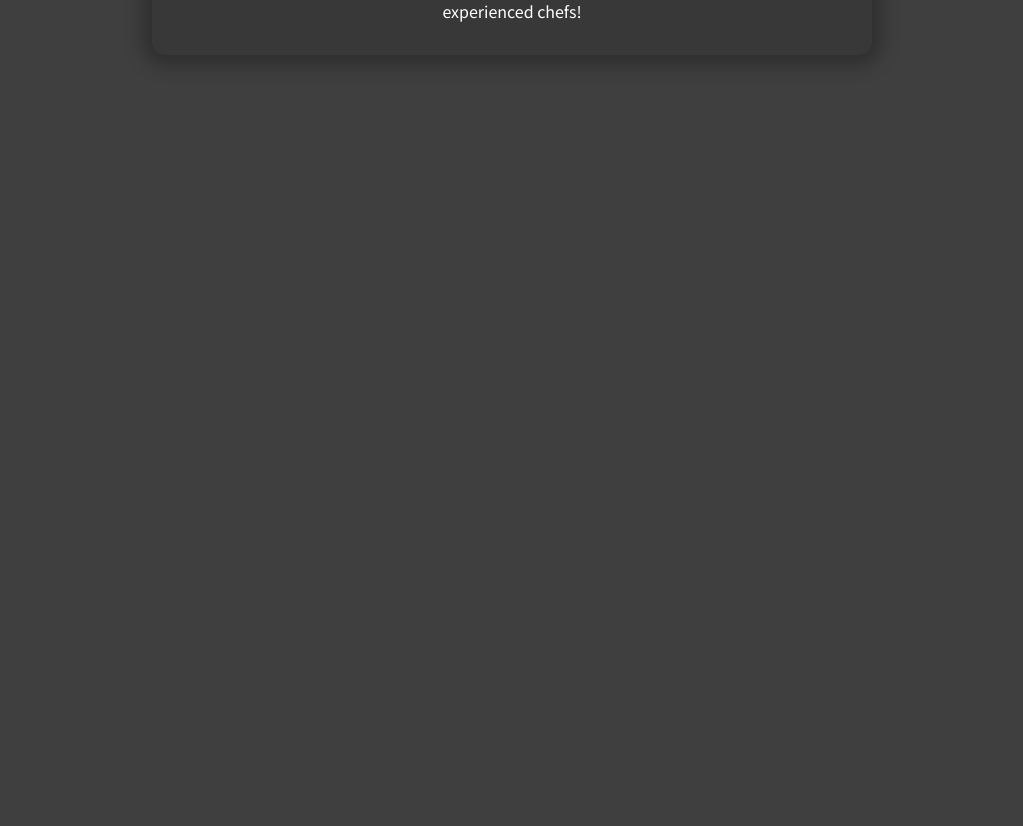
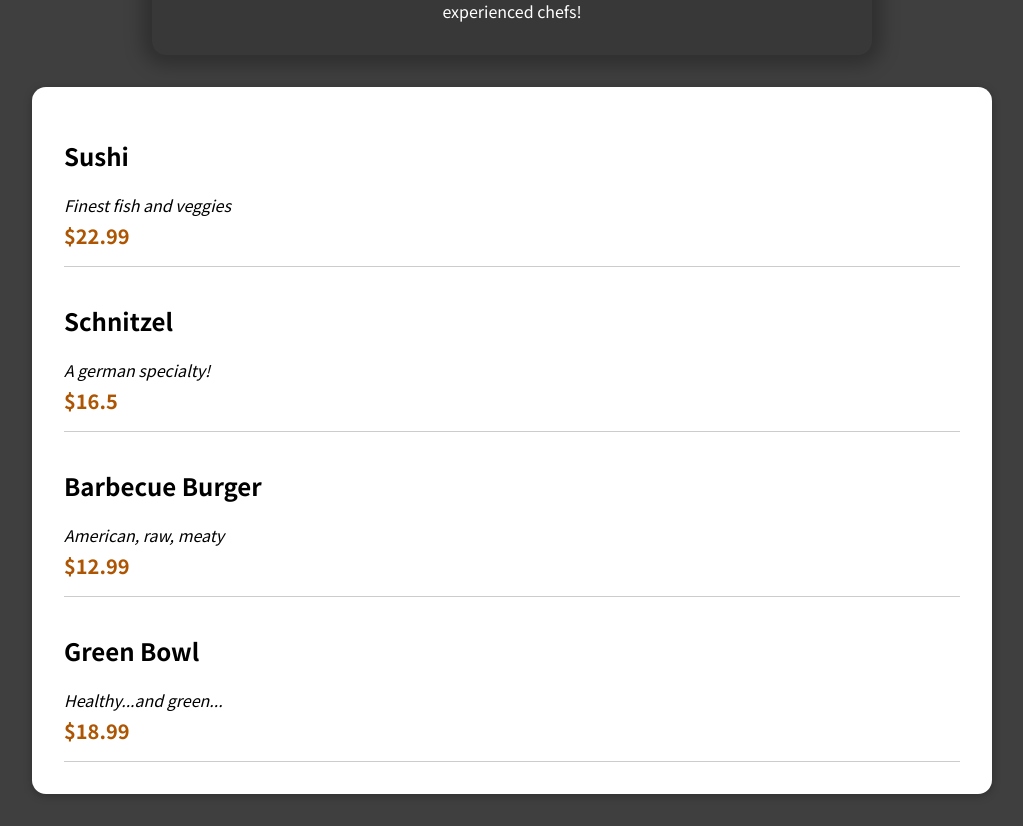
Before and after one commit to VivekPaswan24/React_Resturant_Website, a React (Create React App) app: page / in a window 1280 px wide. Shown: the part 418-1244 px from the top of the page, without its empty margins (128-1151 px from the left). Before the commit the page ends 800 px from the top, so only its background shows below. Built offline with nearby package versions, Linux system fonts and the light colour scheme.

Commit message:
Meal Items Added On MealList Component

```diff
--- a/src/App.js
+++ b/src/App.js
@@ -1,12 +1,15 @@
 import React from "react";
 import Header from "./components/Layouts/Header/Header";
 import ResturantSummary from "./components/Layouts/ResturantSummary/ResturantSummary";
+import Meals from "./components/Meals/Meals";
+
 
 function App() {
   return (
     <React.Fragment>
       <Header></Header>
       <ResturantSummary />
+     <Meals/>
     </React.Fragment>
   );
 }
--- /dev/null
+++ b/src/components/Meals/MealItem.js
@@ -0,0 +1,19 @@
+import React from "react";
+import classes from "./MealItem.module.css";
+
+const MealItem = (props) => {
+
+const price=`$${props.price}`
+  return (
+    <li className={classes.meal}>
+      <div>
+        <h2>{props.name}</h2>
+        <section className={classes.description}>{props.description}</section>
+        <section className={classes.price}>{price}</section>
+      </div>
+      <div></div>
+    </li>
+  );
+};
+
+export default MealItem;
--- /dev/null
+++ b/src/components/Meals/MealItem.module.css
@@ -0,0 +1,22 @@
+.meal {
+    display: flex;
+    justify-content: space-between;
+    margin: 1rem;
+    padding-bottom: 1rem;
+    border-bottom: 1px solid #ccc;
+  }
+
+  .meal h3 {
+    margin: 0 0 0.25rem 0;
+  }
+
+  .description {
+    font-style: italic;
+  }
+
+  .price {
+    margin-top: 0.25rem;
+    font-weight: bold;
+    color: #ad5502;
+    font-size: 1.25rem;
+  }
--- /dev/null
+++ b/src/components/Meals/MealList.js
@@ -0,0 +1,47 @@
+import React from "react";
+import classes from './MealList.module.css'
+import Card from '../UI/Card'
+import MealItem from "./MealItem";
+
+const dummy_meals= [
+    {
+      id: 'm1',
+      name: 'Sushi',
+      description: 'Finest fish and veggies',
+      price: 22.99,
+    },
+    {
+      id: 'm2',
+      name: 'Schnitzel',
+      description: 'A german specialty!',
+      price: 16.5,
+    },
+    {
+      id: 'm3',
+      name: 'Barbecue Burger',
+      description: 'American, raw, meaty',
+      price: 12.99,
+    },
+    {
+      id: 'm4',
+      name: 'Green Bowl',
+      description: 'Healthy...and green...',
+      price: 18.99,
+    },
+  ];
+
+const MealList=()=>{
+
+    const meallist=dummy_meals.map(meal=>{
+        return <MealItem name={meal.name} description={meal.description} price={meal.price} />
+    })
+    return <section className={classes.meals}>
+        <Card>
+        <ul>
+            {meallist}
+        </ul>
+        </Card>
+    </section>
+};
+
+export default MealList;
--- /dev/null
+++ b/src/components/Meals/MealList.module.css
@@ -0,0 +1,24 @@
+.meals {
+    max-width: 60rem;
+    width: 90%;
+    margin: 2rem auto;
+    animation: meals-appear 1s ease-out forwards;
+  }
+
+  .meals ul {
+    list-style: none;
+    margin: 0;
+    padding: 0;
+  }
+
+  @keyframes meals-appear {
+    from {
+      opacity: 0;
+      transform: translateY(3rem);
+    }
+
+    to {
+      opacity: 1;
+      transform: translateY(0);
+    }
+  }
--- /dev/null
+++ b/src/components/Meals/Meals.js
@@ -0,0 +1,8 @@
+import React from "react";
+import MealList from "./MealList";
+
+const Meals=()=>{
+    return <MealList/>
+};
+
+export default Meals;
--- /dev/null
+++ b/src/components/UI/Card.js
@@ -0,0 +1,9 @@
+import React from "react";
+import classes from './Card.module.css'
+
+const Card = (props) => {
+
+  return <div className={`${classes.card} ${props.className}`}>{props.children}</div>
+};
+
+export default Card;
--- /dev/null
+++ b/src/components/UI/Card.module.css
@@ -0,0 +1,6 @@
+.card {
+    padding: 1rem;
+    box-shadow: 0 2px 8px rgba(0, 0, 0, 0.25);
+    border-radius: 14px;
+    background-color: white;
+  }
```
